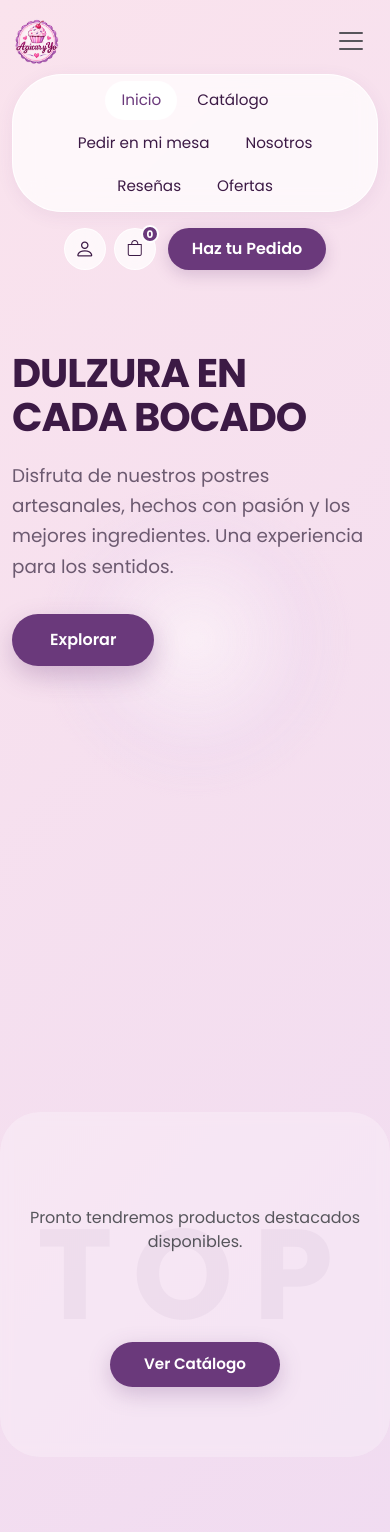
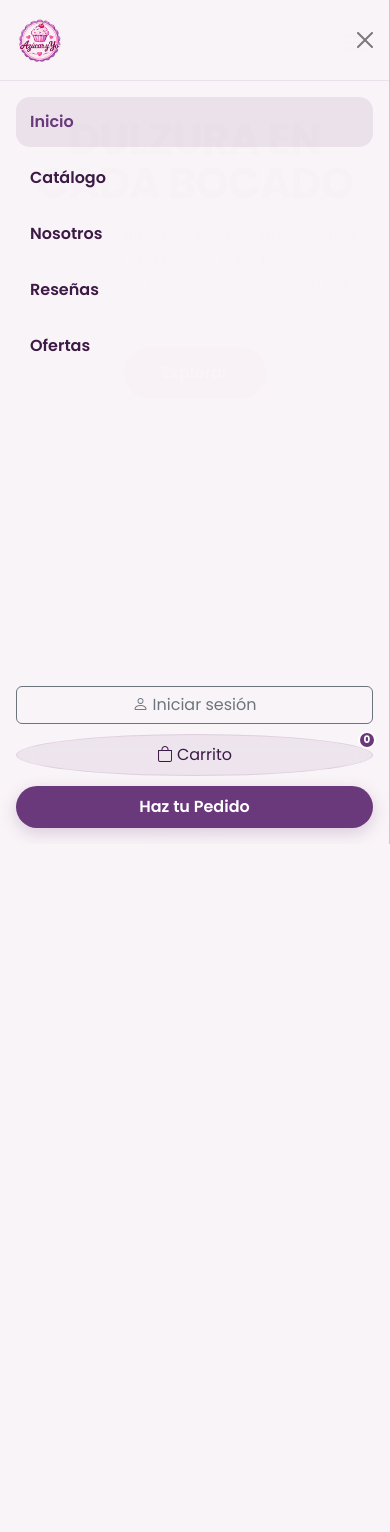
Before and after one commit to danireinagas-glitch/reposteria_azucar_y_yo, a Laravel app: page / in a window 390 px wide, after a click that opens the changed part. Shown: the top 1532 px of the page. After the commit the page ends 844 px from the top, so only its background shows below. Run offline with Laravel 12, Linux system fonts and the light colour scheme; data that the repository does not hold is empty; some libraries are stand-ins or nearby versions.

Commit message:
Corregir WhatsApp y diseño responsive

```diff
--- a/config/whatsapp.php
+++ b/config/whatsapp.php
@@ -26,6 +26,11 @@ return [
         'telefono' => env('NEGOCIO_TELEFONO', ''),
     ],
 
+    'horarios' => [
+        'entre_semana' => env('WHATSAPP_HORARIO_SEMANA', 'Lun a Sáb: 09:00 – 20:00'),
+        'domingo' => env('WHATSAPP_HORARIO_DOMINGO', 'Domingo: 10:00 – 14:00'),
+    ],
+
     /*
     |--------------------------------------------------------------------------
     | Impresión de fichas
--- a/public/estilos/base.css
+++ b/public/estilos/base.css
@@ -79,8 +79,8 @@ body {
 
 @media (max-width: 575.98px) {
     .brand-logo-image img {
-        max-width: 110px;
-        height: 46px;
+        max-width: 112px;
+        height: 48px;
     }
 }
 
@@ -308,8 +308,93 @@ body {
         padding-bottom: 0.75rem;
     }
 
-    .nav-pill-container {
-        flex-wrap: wrap;
+    .navbar-custom .container {
+        min-height: 52px;
+    }
+
+    .brand-logo-image {
+        margin-right: auto;
+    }
+
+    .navbar-toggler {
+        margin-left: auto;
+        width: 46px;
+        height: 46px;
+        padding: 10px;
+        display: inline-flex;
+        align-items: center;
         justify-content: center;
     }
+
+    .navbar-toggler-icon {
+        width: 1.25em;
+        height: 1.25em;
+    }
+
+    .mobile-main-menu {
+        width: min(86vw, 340px);
+        border: 0;
+        background: rgba(252, 247, 250, 0.98);
+        box-shadow: 12px 0 36px rgba(60, 26, 69, 0.16);
+        visibility: hidden;
+        transition: transform .28s ease-in-out, visibility .28s ease-in-out;
+    }
+
+    .mobile-main-menu.show {
+        visibility: visible;
+    }
+
+    .mobile-main-menu .offcanvas-header {
+        min-height: 76px;
+        border-bottom: 1px solid rgba(106, 57, 123, 0.10);
+    }
+
+    .mobile-main-menu .offcanvas-title img {
+        display: block;
+        height: 48px;
+        max-width: 150px;
+        object-fit: contain;
+    }
+
+    .mobile-nav-links {
+        display: flex;
+        flex-direction: column;
+        gap: 6px;
+    }
+
+    .mobile-nav-links a {
+        display: block;
+        padding: 13px 14px;
+        border-radius: 14px;
+        color: var(--text-dark);
+        font-weight: 600;
+        text-decoration: none;
+    }
+
+    .mobile-nav-links a.active,
+    .mobile-nav-links a:hover {
+        background: rgba(106, 57, 123, 0.10);
+        color: var(--primary-purple);
+    }
+
+    .mobile-menu-actions {
+        display: grid;
+        gap: 10px;
+        margin-top: auto;
+        padding-top: 22px;
+    }
+
+    .mobile-cart-button {
+        width: 100%;
+        position: relative;
+        background: rgba(106, 57, 123, 0.08);
+        border: 1px solid rgba(106, 57, 123, 0.12);
+        color: var(--text-dark);
+    }
 }
+
+@media (min-width: 992px) {
+    .mobile-main-menu {
+        display: none;
+    }
+}
--- a/public/estilos/index.css
+++ b/public/estilos/index.css
@@ -374,8 +374,47 @@ footer {
 
 /* ---------------- Responsive ---------------- */
 @media (max-width: 768px) {
+    .hero-section {
+        padding: 38px 0 48px;
+        text-align: center;
+    }
+
+    .hero-title {
+        font-size: clamp(2.15rem, 11vw, 3rem);
+        line-height: 1.02;
+    }
+
+    .hero-description {
+        margin: 18px auto 24px;
+        font-size: 1rem;
+        line-height: 1.55;
+    }
+
+    .hero-section .row {
+        --bs-gutter-x: 1rem;
+    }
+
+    .hero-section .col-lg-6:first-child {
+        margin-bottom: 8px !important;
+    }
+
     .hero-3d-wrapper {
-        min-height: 260px;
+        min-height: clamp(220px, 62vw, 300px);
+        max-height: 300px;
+    }
+
+    .top-section {
+        padding: 42px 12px;
+        border-radius: 28px;
+    }
+
+    .top-section .product-card {
+        max-width: 340px;
+        margin-inline: auto;
+    }
+
+    .top-section .product-img-wrapper {
+        height: clamp(180px, 58vw, 220px);
     }
 
     .features-3d-wrapper {
--- a/resources/views/catalogo.blade.php
+++ b/resources/views/catalogo.blade.php
@@ -208,6 +208,12 @@
             });
         });
     </script>
+    <script>
+        window.AZUCAR_WHATSAPP_PHONE = @json(config('whatsapp.phone'));
+        window.AZUCAR_WHATSAPP_NEGOCIO = @json(config('whatsapp.negocio.nombre'));
+        window.AZUCAR_WHATSAPP_HORARIO_SEMANA = @json(config('whatsapp.horarios.entre_semana'));
+        window.AZUCAR_WHATSAPP_HORARIO_DOMINGO = @json(config('whatsapp.horarios.domingo'));
+    </script>
     <script src="{{ asset('js/carrito.js') }}"></script>
     <script src="{{ asset('js/product-likes.js') }}"></script>
 </body>
--- a/resources/views/index.blade.php
+++ b/resources/views/index.blade.php
@@ -14,22 +14,6 @@
     <link rel="stylesheet" href="{{ asset('estilos/base.css') }}">
     <link rel="stylesheet" href="{{ asset('estilos/index.css') }}">
     <style>
-        .brand-logo-image img {
-            max-width: min(31vw, 155px);
-            height: 62px;
-        }
-
-        @media (max-width: 575.98px) {
-            .brand-logo-image img {
-                max-width: 115px;
-                height: 50px;
-            }
-        }
-
-        .top-section .product-img-wrapper {
-            height: 160px;
-        }
-
         .top-section .product-img {
             width: 100%;
             height: 100%;
@@ -48,17 +32,16 @@
                 <img src="{{ asset('img/logo_reposteria_transparente.png') }}" alt="Azúcar y Yo">
             </a>
 
-            <button class="navbar-toggler border-0" type="button" data-bs-toggle="collapse"
-                data-bs-target="#navbarContent">
+            <button class="navbar-toggler border-0 d-lg-none" type="button" data-bs-toggle="offcanvas"
+                data-bs-target="#mobileMenu" aria-controls="mobileMenu" aria-label="Abrir menú">
                 <span class="navbar-toggler-icon"></span>
             </button>
 
-            <div class="collapse navbar-collapse" id="navbarContent">
+            <div class="collapse navbar-collapse d-none d-lg-flex" id="navbarContent">
                 <div class="mx-auto my-2 my-lg-0">
                     <ul class="navbar-nav nav-pill-container flex-row gap-1 justify-content-center">
                         <li class="nav-item"><a class="nav-link active" href="#">Inicio</a></li>
                         <li class="nav-item"><a class="nav-link" href="{{ route('catalogo') }}">Catálogo</a></li>
-                        <li class="nav-item"><a class="nav-link" href="{{ route('menu') }}">Pedir en mi mesa</a></li>
                         <li class="nav-item"><a class="nav-link" href="#nosotros">Nosotros</a></li>
                         <li class="nav-item"><a class="nav-link" href="#resenas">Reseñas</a></li>
                         <li class="nav-item"><a class="nav-link" href="#destacados">Ofertas</a></li>
@@ -85,6 +68,39 @@
             </div>
         </div>
     </header>
+
+    <div class="offcanvas offcanvas-start mobile-main-menu" tabindex="-1" id="mobileMenu"
+        aria-labelledby="mobileMenuLabel">
+        <div class="offcanvas-header">
+            <h2 class="offcanvas-title" id="mobileMenuLabel">
+                <img src="{{ asset('img/logo_reposteria_transparente.png') }}" alt="Azúcar y Yo">
+            </h2>
+            <button type="button" class="btn-close" data-bs-dismiss="offcanvas" aria-label="Cerrar menú"></button>
+        </div>
+        <div class="offcanvas-body d-flex flex-column">
+            <nav class="mobile-nav-links" aria-label="Navegación principal">
+                <a class="active" href="{{ url('/') }}" data-bs-dismiss="offcanvas">Inicio</a>
+                <a href="{{ route('catalogo') }}" data-bs-dismiss="offcanvas">Catálogo</a>
+                <a href="#nosotros" data-bs-dismiss="offcanvas">Nosotros</a>
+                <a href="#resenas" data-bs-dismiss="offcanvas">Reseñas</a>
+                <a href="#destacados" data-bs-dismiss="offcanvas">Ofertas</a>
+            </nav>
+            <div class="mobile-menu-actions">
+                <a href="{{ route('login') }}" class="btn btn-outline-secondary">
+                    <i class="bi bi-person me-1"></i>Iniciar sesión
+                </a>
+                <button type="button" class="btn btn-cart mobile-cart-button" data-bs-toggle="offcanvas"
+                    data-bs-target="#cartOffcanvas" aria-controls="cartOffcanvas">
+                    <i class="bi bi-bag me-1"></i>Carrito
+                    <span class="cart-badge">0</span>
+                </button>
+                <button type="button" class="btn btn-pedido" data-bs-toggle="offcanvas"
+                    data-bs-target="#cartOffcanvas" aria-controls="cartOffcanvas">
+                    Haz tu Pedido
+                </button>
+            </div>
+        </div>
+    </div>
 
     <section class="hero-section">
         <div class="container">
@@ -402,6 +418,12 @@
     <script src="https://cdnjs.cloudflare.com/ajax/libs/gsap/3.12.2/gsap.min.js"></script>
     <script src="https://cdnjs.cloudflare.com/ajax/libs/gsap/3.12.2/ScrollTrigger.min.js"></script>
 
+    <script>
+        window.AZUCAR_WHATSAPP_PHONE = @json(config('whatsapp.phone'));
+        window.AZUCAR_WHATSAPP_NEGOCIO = @json(config('whatsapp.negocio.nombre'));
+        window.AZUCAR_WHATSAPP_HORARIO_SEMANA = @json(config('whatsapp.horarios.entre_semana'));
+        window.AZUCAR_WHATSAPP_HORARIO_DOMINGO = @json(config('whatsapp.horarios.domingo'));
+    </script>
     <script src="{{ asset('js/script.js') }}"></script>
     <script src="{{ asset('js/carrito.js') }}"></script>
 </body>
```
Also changed, not shown: other parts of public/estilos/index.css (+53 -0 lines), app/Http/Controllers/MenuPublicController.php (+9 -10 lines), public/js/carrito.js (+47 -5 lines), resources/views/menu-sin-mesa.blade.php (deleted, +0 -29 lines), tests/Feature/MenuDigitalTest.php (+19 -13 lines), 1 other file.
